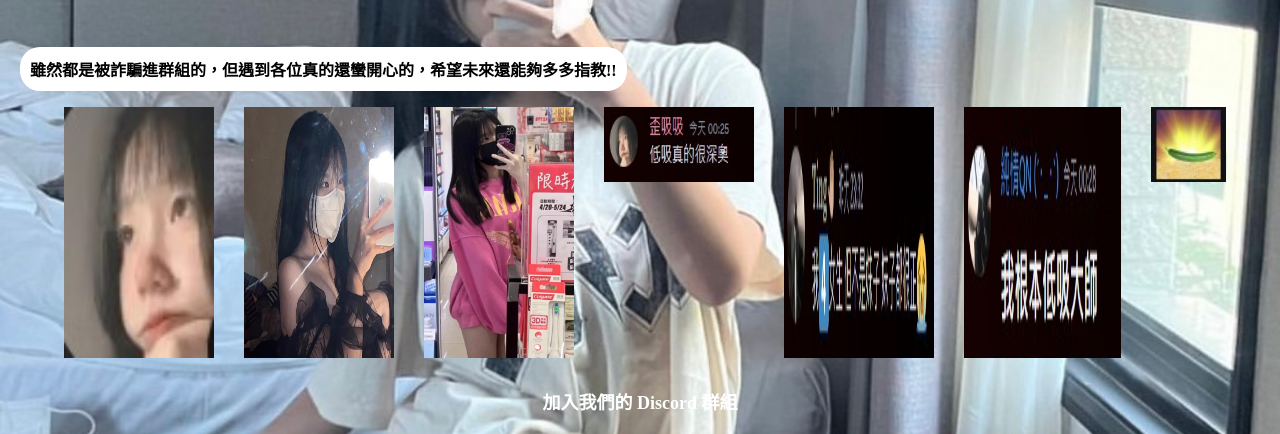
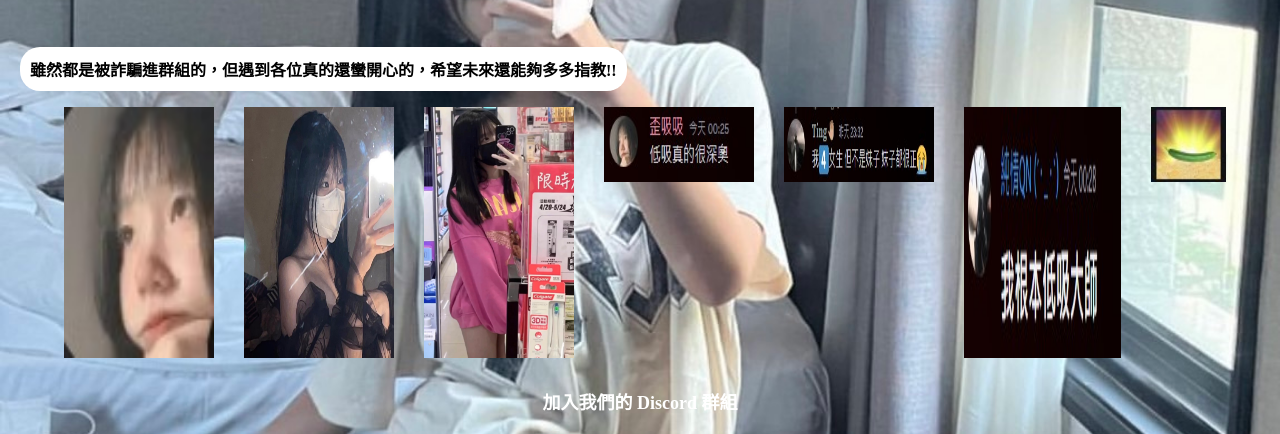
Before and after one commit to Kevin0w0/Beauties-who-can-t-get-red-envelopes, a plain HTML site: page index.html in a window 1280 px wide. Shown: the part 406-840 px from the top of the page. Drawn offline with Linux system fonts and the light colour scheme.

Commit message:
Update index.html

```diff
--- a/index.html
+++ b/index.html
@@ -82,6 +82,9 @@
             width: 75px; /* 設置圖片寬度為75px */
             height: 75px; /* 設置圖片高度為75px */
         }
+        img[src="謙虛的美女.jpg"] {
+            height: 75px; /* 將謙虛的美女圖片的高度設置為75px */
+        }
         .footer-link {
             margin-top: 20px; /* 新增連結的上邊距 */
             text-align: left; /* 將連結文字靠左對齊 */
```
